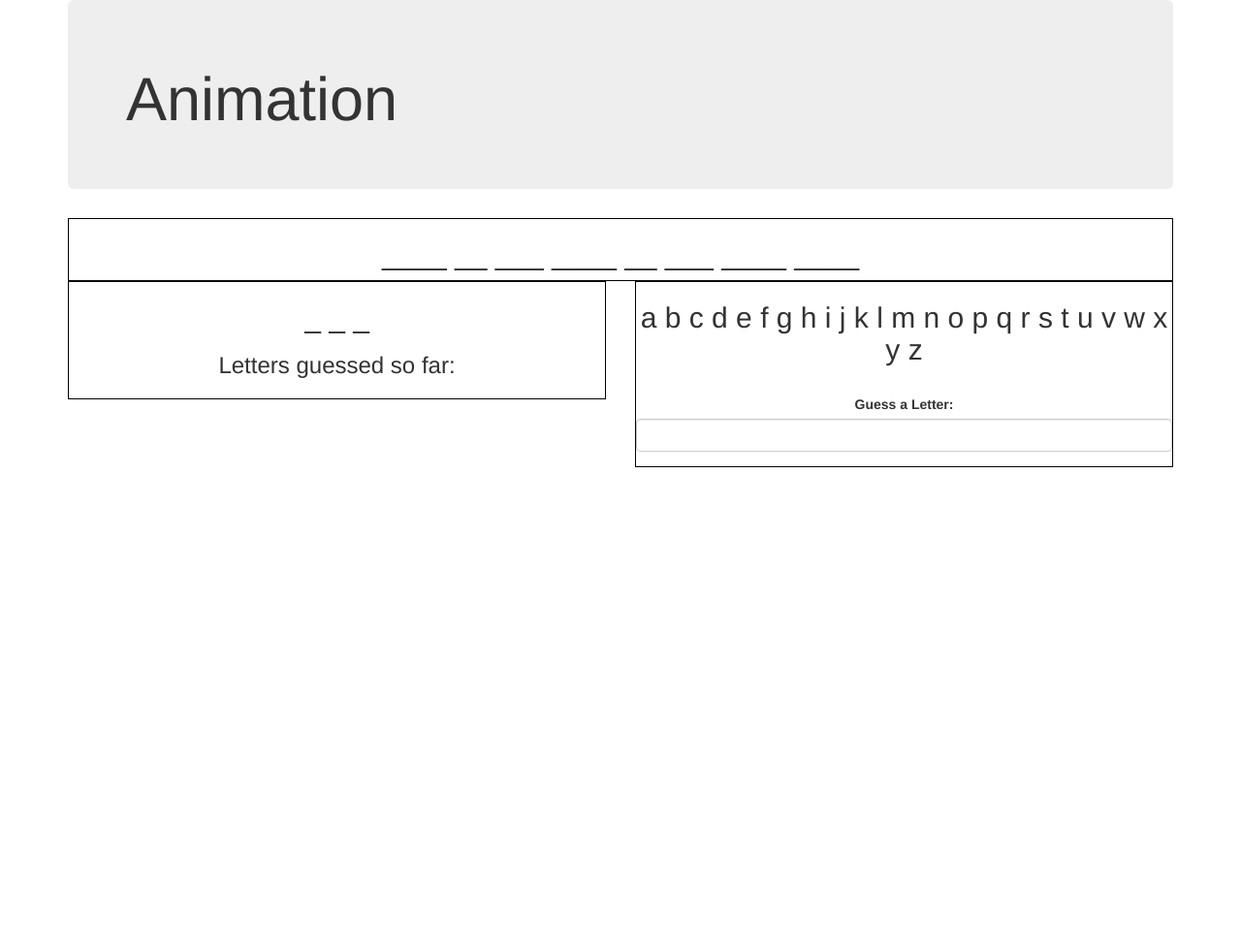
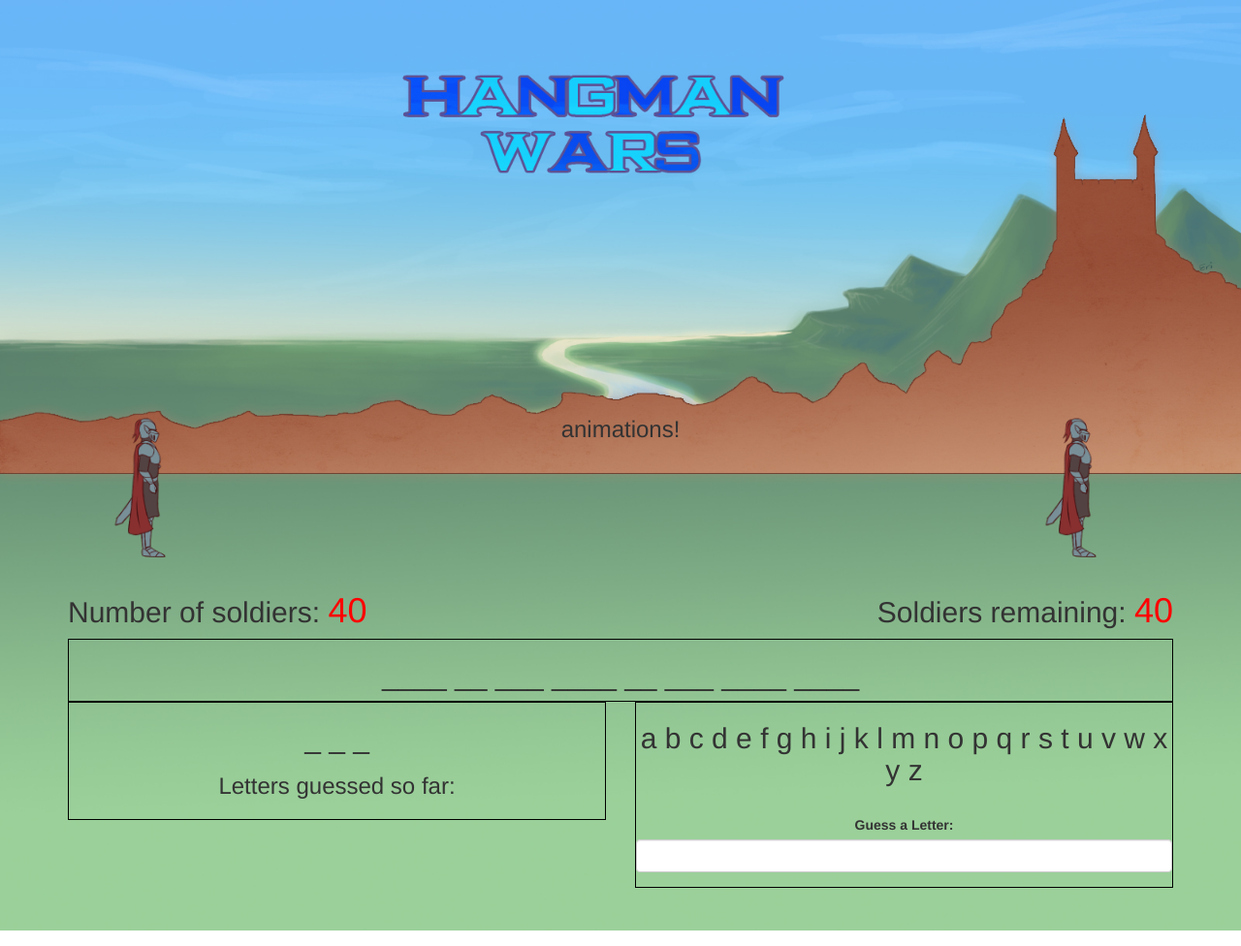
Before and after one commit to Brendangrubb/hangman-wars, a PHP site: template views/home.html.twig in a window 1280 px wide. Shown: the whole page at 97% size. Run offline with PHP 8.4, Linux system fonts and the light colour scheme; the template is opened without the code that fills it, so the values that code supplies are empty; some libraries are stand-ins or nearby versions.

Commit message:
add images and styling to page

```diff
--- a/views/home.html.twig
+++ b/views/home.html.twig
@@ -17,9 +17,26 @@
     </head>
     <body>
         <div class="container">
-            <div class="jumbotron">
-                <h1>Animation</h1>
+          <div class="row">
+            <div class="col-md-4 left">
+              <img src="../img/Knight-graphic.png" alt="A picture of a knight" id="player-knight">
             </div>
+            <div class="col-md-4 middle">
+              <h3>animations!</h3>
+            </div>
+            <div class="col-md-4 right">
+              <img src="../img/Knight-graphic.png" alt="A picture of a knight" id="computer-knight">
+            </div>
+          </div>
+          <div class="row">
+            <div class="col-md-6 left">
+              <h2>Number of soldiers: <span id="player_score">Scores</span></h2>
+            </div>
+            <div class="col-md-6 right">
+              <h2>Soldiers remaining: <span id="computer_score">Scores</span></h2>
+            </div>
+
+          </div>
             <div class="row">
                 <div class="col-sm-12">
                     <div class="box" id="left_square">
--- a/web/css/styles.css
+++ b/web/css/styles.css
@@ -1,3 +1,38 @@
+body {
+  background: url('../img/hangman-play-headerbg.jpg');
+  background-repeat: no-repeat;
+  background-size: 100%;
+  position: fixed;
+  width: 100%;
+  background-attachment: fixed;
+}
+
+.container {
+  margin-top: 32%;
+}
+
+.left {
+  text-align: left;
+}
+
+.middle {
+  text-align: center;
+}
+
+.right {
+  text-align: right;
+}
+
+#computer-knight, #player-knight {
+  width: 50%;
+}
+
+#computer_score, #player_score {
+  font-size: 120%;
+  color: red;
+}
+
+
 .box {
     border: 1px solid black;
     text-align: center;
--- a/web/js/scripts.js
+++ b/web/js/scripts.js
@@ -77,6 +77,9 @@
   $("#availableLetters").text(this.availableLetters.join(" "));
   //display letters that have been guessed so Far
   $("#alreadyGuessed").text(this.guessLetters.join(" "));
+  //display scores for player and computer-knight
+  $("#player_score").text(this.score);
+  $("#computer_score").text("40");
 }
 
 Phase.prototype.checkLetter = function(letter)
```
Also changed, not shown: web/img/Knight-graphic.png (added), web/img/hangman-play-headerbg.jpg (added), web/img/hangman-titleanimframes.gif (added).
